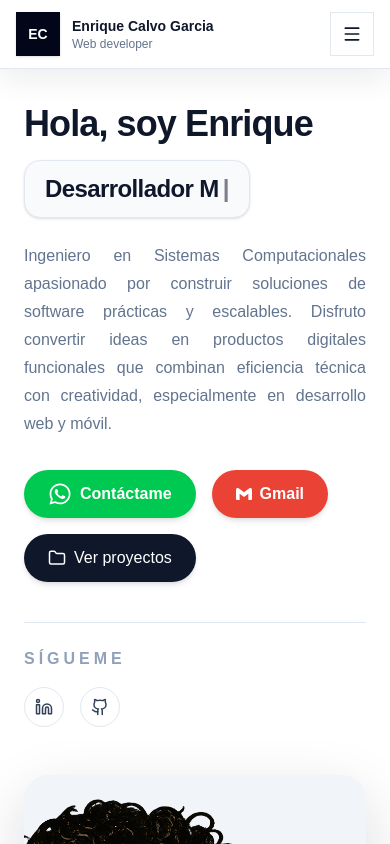
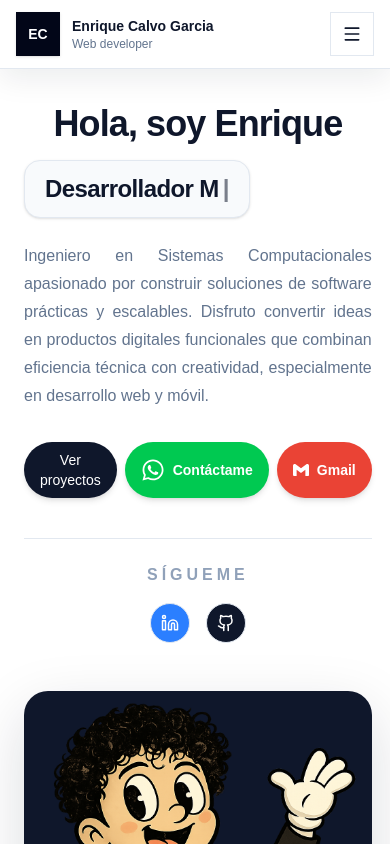
Before and after one commit to KingCalvo/portafolio, a Next.js app: page / in a window 390 px wide. Shown: the top 844 px of the page. Built offline with nearby package versions, Linux system fonts and the light colour scheme.

Commit message:
Cambios en los estilos de botones y tecnologias, responsive btn

```diff
--- a/app/Home/home.tsx
+++ b/app/Home/home.tsx
@@ -75,7 +75,7 @@ export default function Hero() {
       <div className="mx-auto w-full max-w-6xl px-6 py-16 lg:py-20 min-h-screen flex flex-col justify-center">
         <div className="grid items-center gap-12 lg:grid-cols-2 w-full">
           <div className="max-w-xl">
-            <h1 className="text-4xl font-semibold tracking-tight sm:text-5xl lg:text-6xl transition duration-300 hover:-translate-y-1">
+            <h1 className="text-4xl font-semibold tracking-tight sm:text-5xl lg:text-6xl transition duration-300 hover:-translate-y-1 text-center lg:text-left">
               Hola, soy <span className="text-slate-900">Enrique</span>
             </h1>
 
@@ -93,14 +93,23 @@ export default function Hero() {
               técnica con creatividad, especialmente en desarrollo web y móvil.
             </p>
 
-            <div className="mt-8 flex flex-wrap gap-4">
+            <div className="mt-8 flex justify-center gap-2 sm:gap-4 lg:justify-start">
+              <Link
+                href="/projects"
+                onMouseEnter={() => setIsHoveringCTA(true)}
+                onMouseLeave={() => setIsHoveringCTA(false)}
+                className="inline-flex items-center gap-2 rounded-full bg-slate-900 px-4 py-2 text-sm text-center sm:px-6 sm:py-3 sm:text-base font-medium text-white shadow-md transition hover:-translate-y-0.5 hover:bg-slate-800 hover:shadow-lg"
+              >
+                <Folder size={18} className="hidden sm:inline" />
+                Ver proyectos
+              </Link>
               <a
                 href="https://wa.me/7351241139"
                 target="_blank"
                 rel="noopener noreferrer"
                 onMouseEnter={() => setIsHoveringCTA(true)}
                 onMouseLeave={() => setIsHoveringCTA(false)}
-                className="inline-flex items-center gap-2 rounded-full bg-green-500 px-6 py-3 font-semibold text-white shadow-md transition hover:-translate-y-0.5 hover:bg-green-600 hover:shadow-lg"
+                className="inline-flex items-center gap-2 rounded-full bg-green-500 px-4 py-2 text-sm sm:px-6 sm:py-3 sm:text-base font-semibold text-white shadow-md transition hover:-translate-y-0.5 hover:bg-green-600 hover:shadow-lg"
               >
                 <FaWhatsapp size={24} />
                 Contáctame
@@ -111,37 +120,27 @@ export default function Hero() {
                 rel="noopener noreferrer"
                 onMouseEnter={() => setIsHoveringCTA(true)}
                 onMouseLeave={() => setIsHoveringCTA(false)}
-                className="inline-flex items-center gap-2 rounded-full bg-[#EA4335] px-6 py-3 text-white font-bold shadow-md transition hover:-translate-y-0.5 hover:bg-[#C5221F] hover:shadow-lg"
+                className="inline-flex items-center gap-2 rounded-full bg-[#EA4335] px-4 py-2 text-sm sm:px-6 sm:py-3 sm:text-base text-white font-bold shadow-md transition hover:-translate-y-0.5 hover:bg-[#C5221F] hover:shadow-lg"
               >
                 <SiGmail size={16} />
                 Gmail
               </a>
-
-              <Link
-                href="/projects"
-                onMouseEnter={() => setIsHoveringCTA(true)}
-                onMouseLeave={() => setIsHoveringCTA(false)}
-                className="inline-flex items-center gap-2 rounded-full bg-slate-900 px-6 py-3 font-medium text-white shadow-md transition hover:-translate-y-0.5 hover:bg-slate-800 hover:shadow-lg"
-              >
-                <Folder size={18} />
-                Ver proyectos
-              </Link>
             </div>
 
-            <div className="mt-10 border-t border-slate-200 pt-6">
+            <div className="mt-10 border-t border-slate-200 pt-6 text-center lg:text-center">
               <p className="font-semibold uppercase tracking-[0.25em] text-slate-400">
                 Sígueme
               </p>
 
-              <div className="mt-4 flex items-center gap-4">
+              <div className="mt-4 flex items-center justify-center gap-4">
                 <a
                   href="https://www.linkedin.com/in/enrique-calvo-garcia-022151168/"
                   aria-label="LinkedIn"
                   onMouseEnter={() => setIsHoveringCTA(true)}
                   onMouseLeave={() => setIsHoveringCTA(false)}
-                  className="inline-flex h-10 w-10 items-center justify-center rounded-full border border-slate-200 text-slate-700 transition hover:border-slate-900 hover:text-slate-900"
+                  className="inline-flex h-10 w-10 items-center justify-center rounded-full border border-slate-200 bg-blue-500 transition duration-300 hover:-translate-y-0.5 hover:bg-blue-800 hover:shadow-md"
                 >
-                  <Linkedin size={18} />
+                  <Linkedin className="text-white" size={18} />
                 </a>
 
                 <a
@@ -149,9 +148,9 @@ export default function Hero() {
                   aria-label="GitHub"
                   onMouseEnter={() => setIsHoveringCTA(true)}
                   onMouseLeave={() => setIsHoveringCTA(false)}
-                  className="inline-flex h-10 w-10 items-center justify-center rounded-full border border-slate-200 text-slate-700 transition hover:border-slate-900 hover:text-slate-900"
+                  className="inline-flex h-10 w-10 items-center justify-center rounded-full border border-slate-200 bg-slate-900 transition duration-300 hover:-translate-y-0.5 hover:bg-slate-800 hover:shadow-md"
                 >
-                  <Github size={18} />
+                  <Github className="text-white" size={18} />
                 </a>
               </div>
             </div>
@@ -160,7 +159,7 @@ export default function Hero() {
           {/* Imagen */}
           <div className="flex justify-center lg:justify-end">
             <div className="group relative w-full max-w-[360px] sm:max-w-[380px] lg:max-w-[480px]">
-              <div className="relative h-[520px] overflow-hidden rounded-3xl bg-slate-100 shadow-[0_20px_60px_rgba(15,23,42,0.15)] transition duration-500 group-hover:scale-[1.02] group-hover:shadow-[0_30px_80px_rgba(15,23,42,0.25)]">
+              <div className="relative h-[340px] sm:h-[420px] lg:h-[520px] overflow-hidden rounded-3xl bg-slate-900 shadow-[0_20px_60px_rgba(15,23,42,0.15)] transition duration-500 group-hover:scale-[1.02] group-hover:shadow-[0_30px_80px_rgba(15,23,42,0.25)]">
                 <Image
                   src={
                     isHoveringCTA
--- a/app/about/aboutme.tsx
+++ b/app/about/aboutme.tsx
@@ -28,6 +28,7 @@ import {
   SiVite,
   SiPnpm,
   SiGooglecloud,
+  SiExpo,
 } from "react-icons/si";
 import {
   FaJava,
@@ -75,7 +76,9 @@ const techGroups: TechGroup[] = [
     title: "Desarrollo móvil",
     items: [
       { name: "Flutter", Icon: SiFlutter, color: "#02569B" },
+      { name: "BLoC", Icon: SiFlutter, color: "#0175C2" },
       { name: "React Native", Icon: FaMobileScreenButton, color: "#61DAFB" },
+      { name: "Expo", Icon: SiExpo, color: "#000020" },
     ],
   },
   {
@@ -111,7 +114,7 @@ function TechChip({ item }: { item: TechItem }) {
 
   return (
     <div
-      className="group relative flex flex-col items-center justify-center rounded-2xl bg-white px-5 py-5 shadow-sm transition duration-300 hover:-translate-y-1 hover:shadow-md"
+      className="group relative flex flex-col items-center justify-center rounded-2xl bg-white px-4 py-5 shadow-sm transition duration-300 hover:-translate-y-1 hover:shadow-md w-full overflow-hidden"
       style={
         {
           "--tech-color": color,
@@ -126,7 +129,7 @@ function TechChip({ item }: { item: TechItem }) {
       />
 
       {/* Texto */}
-      <span className="mt-3 text-sm font-medium text-slate-600 text-center">
+      <span className="mt-3 text-sm font-medium text-slate-600 text-center break-words leading-tight">
         {item.name}
       </span>
 
@@ -153,7 +156,7 @@ function TechGroupCard({ group }: { group: TechGroup }) {
       </div>
 
       {/* Chips */}
-      <div className="mt-6 grid gap-5 grid-cols-3 sm:grid-cols-4">
+      <div className="mt-6 grid gap-5 grid-cols-2 sm:grid-cols-3 md:grid-cols-4">
         {group.items.map((item) => (
           <TechChip key={item.name} item={item} />
         ))}
@@ -374,32 +377,32 @@ export default function About() {
             </div>
 
             <div className="mt-6 space-y-10">
-              <div className="grid md:grid-cols-2 gap-10">
+              <div className="grid md:grid-cols-1 gap-10">
                 {/* Columna izquierda */}
                 <div className="space-y-10">
-                  <div className="bg-slate-100 rounded-2xl">
+                  <div className="bg-slate-50 rounded-2xl">
                     <TechGroupCard group={techGroups[1]} />
                   </div>
 
-                  <div className="bg-[#F5F5F5] rounded-2xl">
+                  <div className="bg-slate-50 rounded-2xl">
                     <TechGroupCard group={techGroups[2]} />
                   </div>
                 </div>
 
                 {/* Columna derecha */}
                 <div className="space-y-10">
-                  <div className="bg-[#F8FAFC] rounded-2xl">
+                  <div className="bg-slate-50 rounded-2xl">
                     <TechGroupCard group={techGroups[0]} />
                   </div>
 
-                  <div className="bg-[#F8FAFC] rounded-2xl">
+                  <div className="bg-slate-50 rounded-2xl">
                     <TechGroupCard group={techGroups[3]} />
                   </div>
                 </div>
               </div>
 
               {/* Herramientas */}
-              <div className="bg-[#F8FAFC] rounded-2xl pt-6">
+              <div className="bg-slate-50 rounded-2xl pt-6">
                 <TechGroupCard group={techGroups[4]} />
               </div>
             </div>
```
